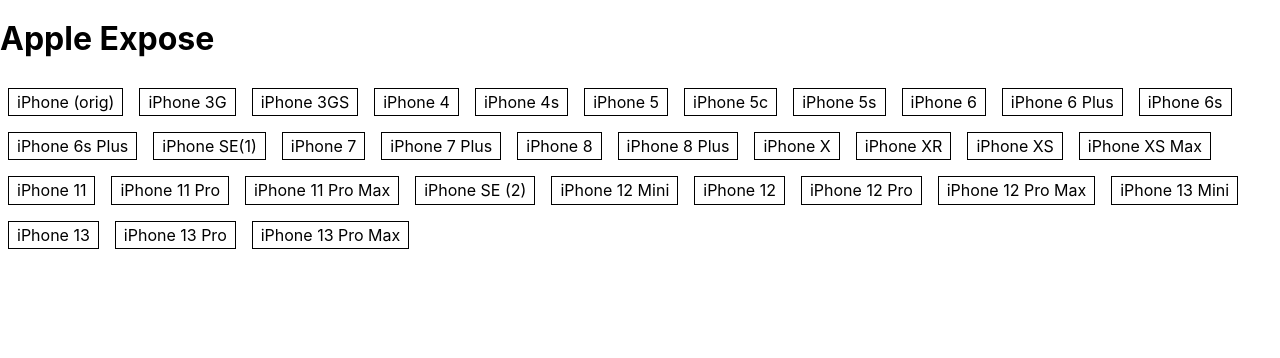
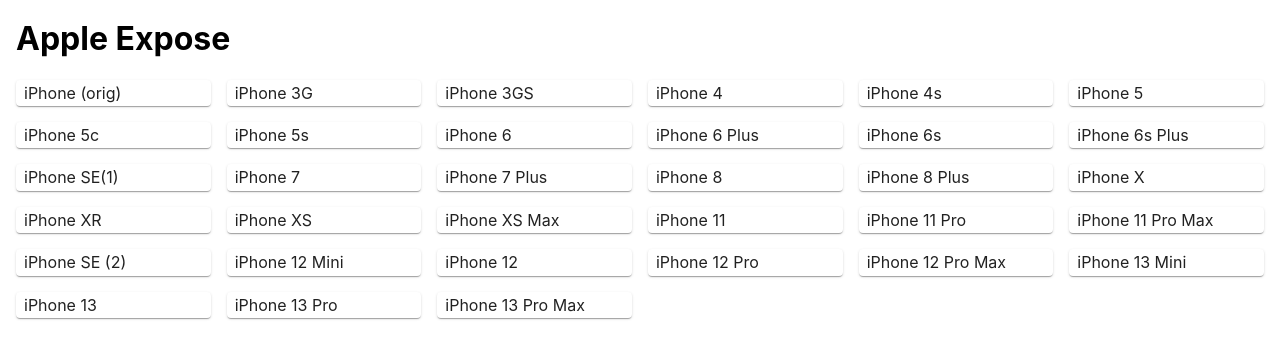
Before and after one commit to askoretskiy/apple-expose, a React (Create React App) app: page / in a window 1280 px wide. Shown: the top 358 px of the page. Built offline with nearby package versions, Linux system fonts and the light colour scheme; a small style sheet from the web is missing.

Commit message:
Add and use MUI

```diff
--- a/package.json
+++ b/package.json
@@ -3,6 +3,10 @@
   "version": "0.1.0",
   "private": true,
   "dependencies": {
+    "@emotion/react": "^11.4.1",
+    "@emotion/styled": "^11.3.0",
+    "@material-ui/core": "^5.0.0-beta.5",
+    "@mui/material": "^5.0.0",
     "@testing-library/jest-dom": "^5.11.4",
     "@testing-library/react": "^11.1.0",
     "@testing-library/user-event": "^12.1.10",
@@ -14,6 +18,7 @@
     "react": "^17.0.2",
     "react-dom": "^17.0.2",
     "react-scripts": "4.0.3",
+    "roboto-fontface": "^0.10.0",
     "typescript": "^4.4.3",
     "web-vitals": "^1.0.1"
   },
--- a/src/components/App.tsx
+++ b/src/components/App.tsx
@@ -4,6 +4,7 @@
 
 import "../css/App.css";
 import "normalize.css";
+import "roboto-fontface/css/roboto/roboto-fontface.css";
 
 export const App = ({ data }: { data: Data }) => (
   <>
--- a/src/components/Shelf.tsx
+++ b/src/components/Shelf.tsx
@@ -1,17 +1,24 @@
 import React from "react";
 import { Data, Item } from "../types/data";
+import Box from "@mui/material/Box";
+import Grid from "@mui/material/Grid";
+import Paper from "@mui/material/Paper";
 
 import "../css/App.css";
 import ExternalLink from "../img/external-link.svg";
 
 export const Shelf = ({ data }: { data: Data }) => (
-  <>
-    <div className="shelf">
+  <Box sx={{ flexGrow: 1 }}>
+    <Grid container spacing={2}>
       {data.items.map((item) => (
         <ShelfItem item={item} key={item.id} />
       ))}
-    </div>
-  </>
+    </Grid>
+  </Box>
 );
 
-const ShelfItem = ({ item }: { item: Item }) => <div>{item.name}</div>;
+const ShelfItem = ({ item }: { item: Item }) => (
+  <Grid item xs={2}>
+    <Paper className="shelf-item">{item.name}</Paper>
+  </Grid>
+);
--- a/src/css/App.css
+++ b/src/css/App.css
@@ -1,3 +1,7 @@
+body {
+  padding: 0rem 1rem;
+}
+
 .external-link {
   height: 0.75em;
   width: 0.75em;
@@ -10,13 +14,6 @@
     brightness(99%) contrast(107%);
 }
 
-.shelf {
-  display: flex;
-  flex-wrap: wrap;
+.shelf-item {
+  padding: 0.25em 0.5em;
 }
-
-.shelf div {
-  margin: 0.5em;
-  padding: 0.25em 0.5em;
-  border: solid 1px black;
-}
```
Also changed, not shown: 1 other file (tests, documents, lock files or other folders).
